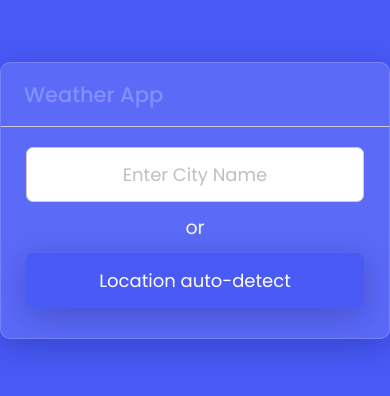
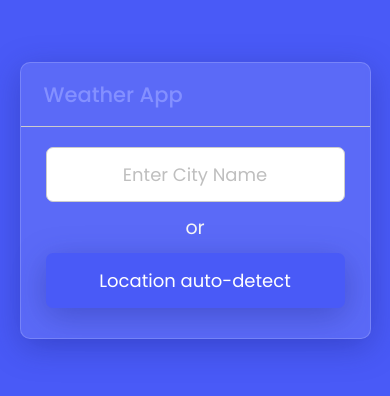
Before and after one commit to abdellatif-laghjaj/weather-web-app, a plain HTML site: page index.html in a window 390 px wide. Shown: the part 222-618 px from the top of the page. Drawn offline with nearby package versions, Linux system fonts and the light colour scheme.

Commit message:
finish the app

```diff
--- a/css/style.css
+++ b/css/style.css
@@ -214,3 +214,12 @@ header i {
 .humidity i {
   font-size: 37px;
 }
+
+
+/* Media Queries */
+@media only screen and (max-width: 436px) {
+  .wrapper{
+    max-width: 90%;
+    min-width: 90%;
+  }
+}
```
